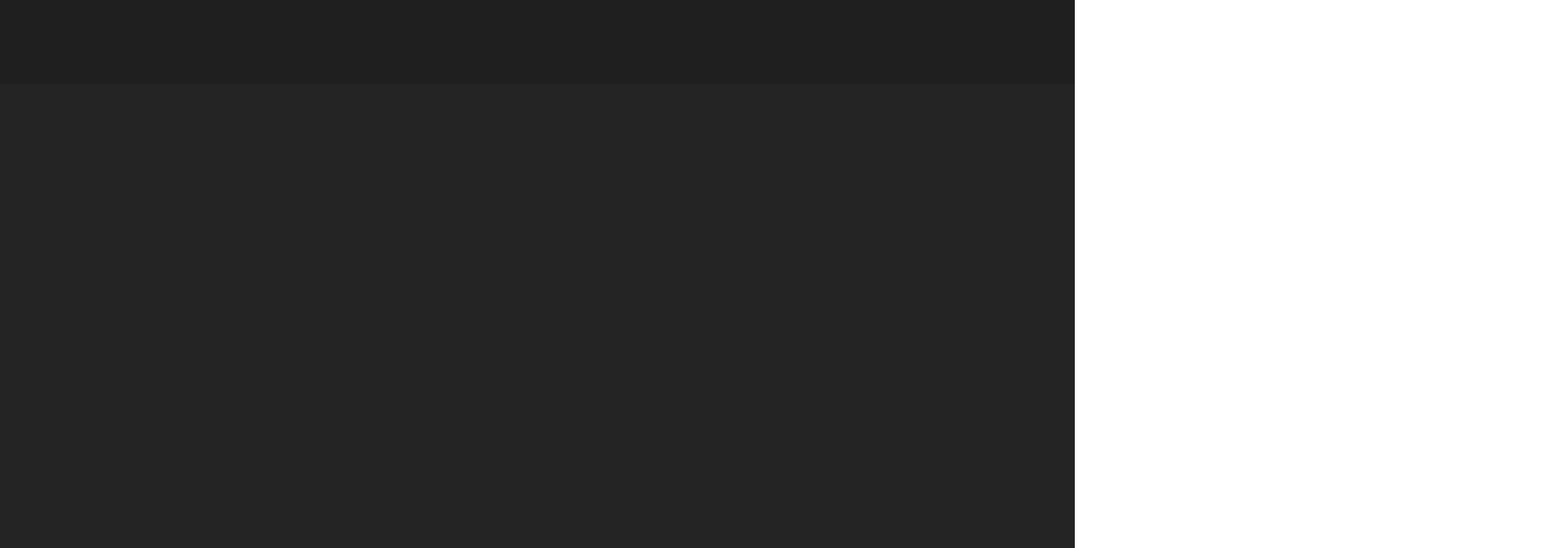
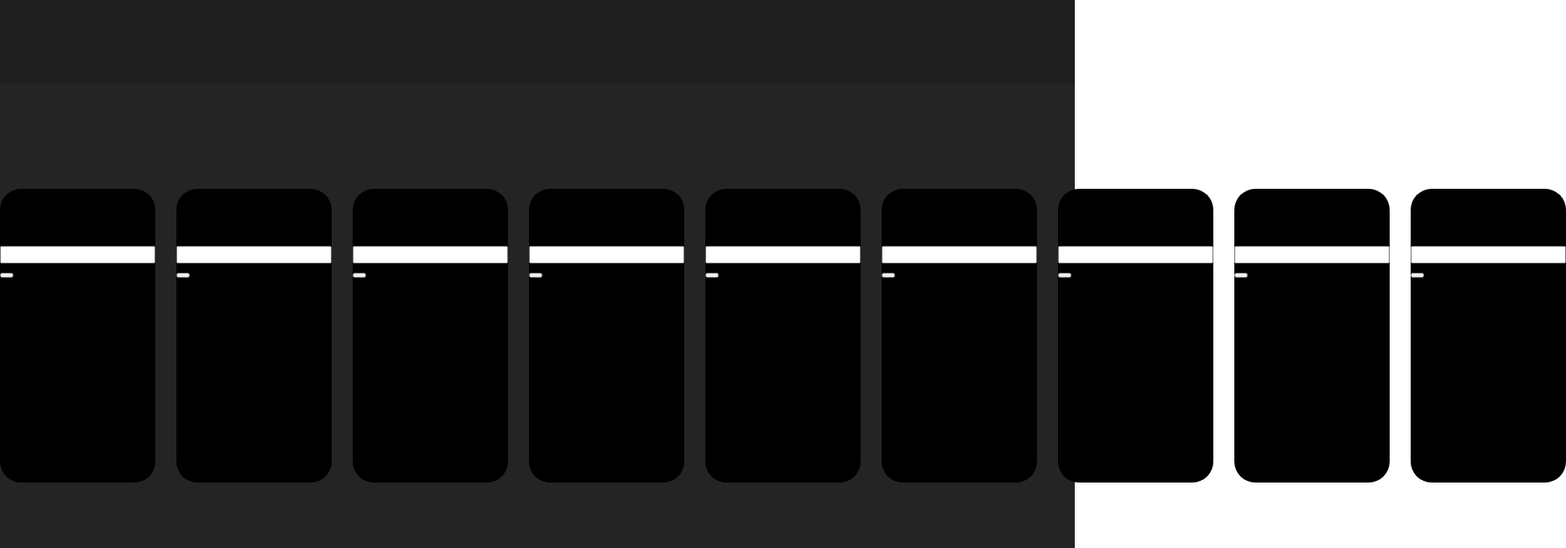
Before and after one commit to joshuaplischek/TheBookstore, a plain HTML site: page index.html in a window 1280 px wide. Shown: the top 653 px of the page at 84% size, 1865 px wide, since content can reach past the window. Drawn offline with Linux system fonts and the light colour scheme.

Commit message:
Added and Design Container

```diff
--- a/index.html
+++ b/index.html
@@ -2,7 +2,7 @@
 <html lang="de">
 <head>
     <meta charset="UTF-8">
-    <meta name="viewport" content="width=, initial-scale=1.0">
+    <meta name="viewport" content="width=device-width, initial-scale=1.0">
     <link rel="stylesheet" href="./style.css">
    <script src="./scripts/books.js"></script>
     <script src="./script.js"></script>
--- a/script.js
+++ b/script.js
@@ -1,9 +1,30 @@
 
 function init(){
+    renderBooks()
+}
 
-   for (let i = 0; i < books.length; i++) {
-        console.table(books[i])
+function renderBooks() {
+    let sliderRef = document.getElementById("book_slider");
+    sliderRef.innerHTML0="";
+
+    for (let i = 0; i < books.length; i++) {
+        sliderRef.innerHTML += getBookTemplate(i);
 
     }
+}
 
+function getBookTemplate(i) {
+    return/*html*/`
+        <div class="bookContainer">
+            <div class="titleArea"><p>Titel</p></div>
+            <div><img src="" alt=""></div>
+            <div></div>
+            <div>
+                <input type="text">
+                <button onclick=""></button>
+            </div>
+
+
+        </div>
+    `
 }
--- a/style.css
+++ b/style.css
@@ -12,9 +12,38 @@ header{
     width: 100%;
     height: calc(100vh - 200px);
     background-color: #242424;
+    display: flex;
+    justify-content: center;
+    align-items: center;
+}
+
+#book_slider{
+    height: 500px;
+    width: 100%;
+    display: flex;
+    align-items: center;
+    flex-direction: row;
+    gap: 25px;
+}
+
+.bookContainer{
+    border-radius: 25px;
+    display: flex;
+    flex-direction: column;
+    align-items: center;
+    height: 350px;
+    width: 250px;
+    background-color: black;
+
+}
+
+.titleArea{
+    border-bottom: 1px;
+    border-color: aqua;
 }
 
 footer{
+    height: 50px;
     background-color: #1f1f1f;
     height: 100px;
     width: 100%;
```
